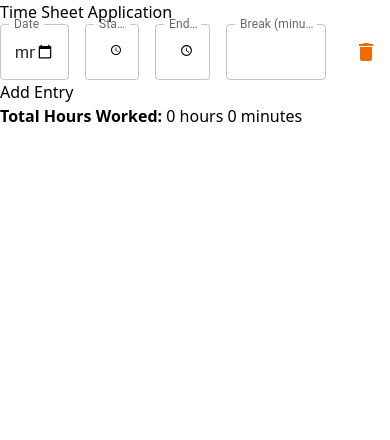
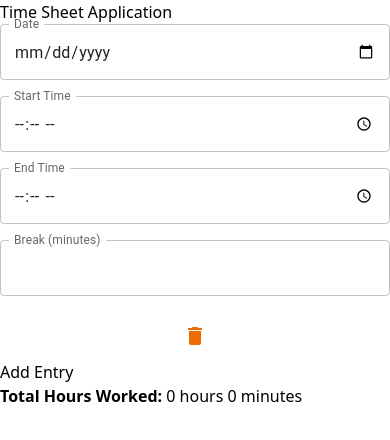
Before and after one commit to neenus/tsheets, a React (Vite) app: page / in a window 390 px wide. Shown: the top 440 px of the page. Built offline with nearby package versions, Linux system fonts and the light colour scheme.

Commit message:
refactor(TimeEntryCard.tsx): fix layout on mobile screens

```diff
--- a/src/components/TimeEntryCard.jsx
+++ b/src/components/TimeEntryCard.jsx
@@ -70,7 +70,8 @@ const TimeEntryCard = () => {
     <div className="container mx-auto px-4 py-8">
       {timeRows.map((row, index) => (
         <div key={index} className="mb-4 border rounded p-4">
-          <Stack direction="row" spacing={2}>
+          <Stack direction={{ xs: 'column', sm: 'row' }} spacing={2} alignItems="center">
+            <Stack direction={{ xs: 'column', sm: 'row' }} spacing={2} flexGrow={1} width={{ xs: '100%', sm: 'auto' }}>
               <TextField
                 label="Date"
                 InputLabelProps={{ shrink: true }}
@@ -99,10 +100,12 @@ const TimeEntryCard = () => {
                 value={row.breakTime}
                 onChange={(e) => handleInputChange(e.target.value, index, 'breakTime')}
               />
+            </Stack>
             <IconButton color="warning" aria-label="delete" size="large" onClick={() => removeRow(index)}>
               <DeleteIcon />
             </IconButton>
           </Stack>
+
         </div>
       ))}
       <button onClick={addRow} className="bg-blue-500 hover:bg-blue-700 text-white font-bold py-2 px-4 rounded">Add Entry</button>
```
Lines whose indentation alone changed are shown as unchanged.
